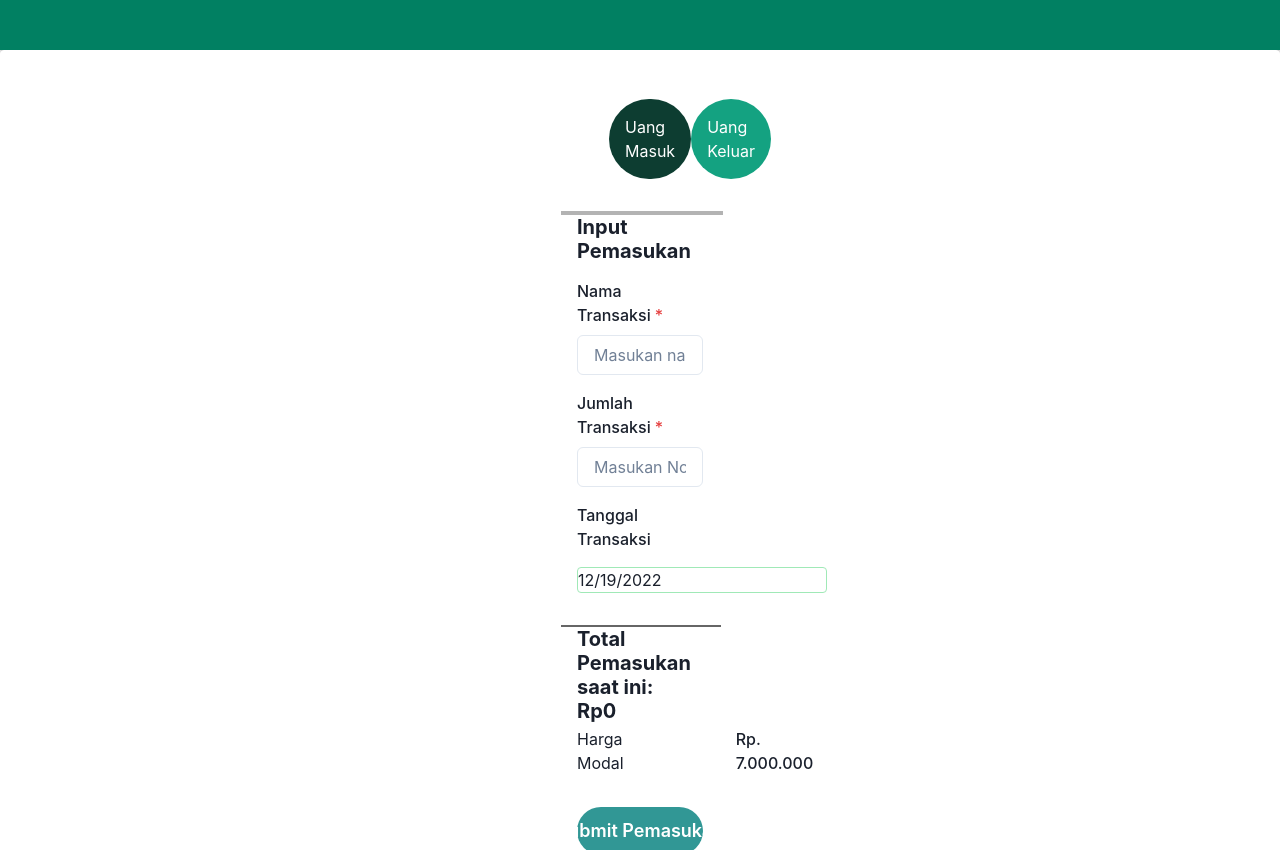
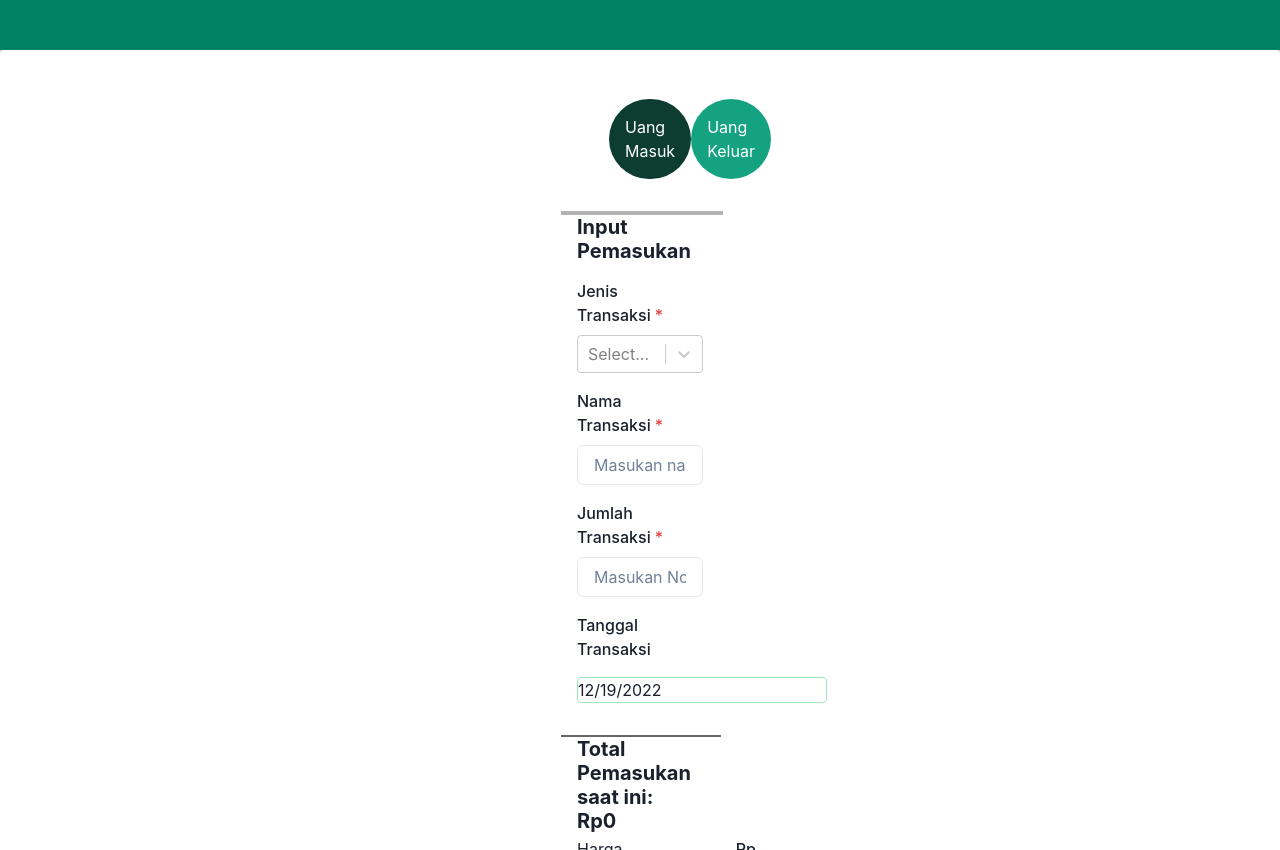
Before and after one commit to AndhikaBrosnan/financial-reporting, a Next.js app: page /reports in a window 1280 px wide. Built offline with nearby package versions, Linux system fonts and the light colour scheme.

Commit message:
fix: tambah jenis transaksi

```diff
--- a/pages/financial-records/index.js
+++ b/pages/financial-records/index.js
@@ -41,7 +41,7 @@ const FinancialRecords = () => {
     <Box p={!isMobile && "0 30em"}>
       <HeaderLayout />
       <Flex justifyContent="center" alignItems="center" pt="1em">
-        <Heading as="h3">Mutasi</Heading>
+        <Heading as="h3">Jurnal Umum</Heading>
       </Flex>
 
       <Box mt={"1em"}>
@@ -59,7 +59,7 @@ const FinancialRecords = () => {
                   >
                     <Box>
                       <Text className={styles["transaction-title"]}>
-                        {item.name}
+                        {item.jenisTransaksi}
                       </Text>
                       <Text>
                         {moment
--- a/pages/financial-records/styles.module.css
+++ b/pages/financial-records/styles.module.css
@@ -5,4 +5,5 @@
 .transaction-title {
   font-size: larger;
   font-weight: 500;
+  text-transform: capitalize;
 }
--- a/pages/profit-loss/index.js
+++ b/pages/profit-loss/index.js
@@ -15,8 +15,6 @@ const ProfitLoss = () => {
   const [totalProfit, setTotalProfit] = useState(0);
 
   const formatter = new Intl.NumberFormat("id-ID");
-
-  console.log("totalProfit: ", totalProfit);
 
   useEffect(() => {
     const transactions = JSON.parse(localStorage.getItem("transactions"));
--- a/pages/reports/components/income/index.js
+++ b/pages/reports/components/income/index.js
@@ -10,25 +10,26 @@ import {
   Text,
   useToast,
 } from "@chakra-ui/react";
+import CreatableSelect from "react-select/creatable";
 import styles from "./styles.module.css";
 
 import DatePicker from "react-datepicker";
 import "react-datepicker/dist/react-datepicker.css";
 import { useEffect, useState } from "react";
 import { isMiniMobileHandler } from "../../../../common/helpers/responsive";
-import { isEmpty } from "lodash";
+import { isEmpty, set } from "lodash";
 
 const IncomeComponent = () => {
   const formatter = new Intl.NumberFormat("id-ID");
   const isMobile = isMiniMobileHandler();
   const toast = useToast();
 
+  const [jenisTransaksi, setJenisTransaksi] = useState("");
   const [namaTransaksi, setNamaTransaksi] = useState("");
   const [nominalTransaksi, setNominalTransaksi] = useState(null);
   const [tanggalTransaksi, setTanggalTransaksi] = useState(
     new Date().getTime()
   );
-
   const [transactions, setTransactions] = useState([]);
   const [totalIncome, setTotalIncome] = useState(0);
 
@@ -38,6 +39,15 @@ const IncomeComponent = () => {
       setTransactions(JSON.parse(savedTransactions));
     }
   }, []);
+
+  const options = [
+    { value: "penjualan", label: "Penjualan" },
+    { value: "penambahan modal", label: "Penambahan modal" },
+    { value: "pendapatan di luar usaha", label: "Pendapatan di luar usaha" },
+    { value: "pendapatan jasa", label: "Pendapatan jasa" },
+    { value: "terima pinjaman", label: "Terima pinjaman" },
+    { value: "penagihan utang/cicilan", label: "Penagihan utang/ cicilan" },
+  ];
 
   useEffect(() => {
     const calculateIncome = transactions.reduce((accumulator, currentValue) => {
@@ -51,11 +61,11 @@ const IncomeComponent = () => {
 
   const onSubmitIncome = () => {
     const validate = validateForms();
-    console.log("validate: ", validate);
     if (!validate) return;
 
     const transactionTemp = {
       type: "income",
+      jenisTransaksi: jenisTransaksi.value,
       name: namaTransaksi,
       nominal: nominalTransaksi,
       transactionDate: tanggalTransaksi,
@@ -75,6 +85,7 @@ const IncomeComponent = () => {
     });
 
     setNamaTransaksi("");
+    setJenisTransaksi(null);
     setNominalTransaksi(0);
     setTanggalTransaksi(new Date().getTime());
   };
@@ -112,6 +123,15 @@ const IncomeComponent = () => {
         <Heading as="h4" size="md">
           Input Pemasukan
         </Heading>
+        <FormControl m={"1em 0"} isRequired>
+          <FormLabel>Jenis Transaksi</FormLabel>
+          <CreatableSelect
+            isClearable
+            options={options}
+            value={jenisTransaksi}
+            onChange={(item) => setJenisTransaksi(item)}
+          />
+        </FormControl>
         <FormControl m={"1em 0"} isRequired>
           <FormLabel>Nama Transaksi</FormLabel>
           <Input
--- a/pages/reports/components/outcome/index.js
+++ b/pages/reports/components/outcome/index.js
@@ -14,12 +14,14 @@ import DatePicker from "react-datepicker";
 import { isMiniMobileHandler } from "../../../../common/helpers/responsive";
 import styles from "./styles.module.css";
 import { isEmpty } from "lodash";
+import CreatableSelect from "react-select/creatable";
 
 const OutcomeComponent = () => {
   const formatter = new Intl.NumberFormat("id-ID");
   const toast = useToast();
   const isMobile = isMiniMobileHandler();
 
+  const [jenisTransaksi, setJenisTransaksi] = useState("");
   const [namaTransaksi, setNamaTransaksi] = useState("");
   const [nominalTransaksi, setNominalTransaksi] = useState(null);
   const [tanggalTransaksi, setTanggalTransaksi] = useState(
@@ -28,6 +30,21 @@ const OutcomeComponent = () => {
 
   const [transactions, setTransactions] = useState([]);
   const [totalIncome, setTotalIncome] = useState(0);
+
+  const options = [
+    { value: "pembelian bahan baku", label: "Pembelian bahan baku" },
+    { value: "pengeluaran di luar usaha", label: "Pengeluaran di luar usaha" },
+    { value: "biaya operasional", label: "Biaya operasional" },
+    { value: "gaji/bonus karyawan", label: "Gaji/ bonus karyawan" },
+    { value: "sewa Bangunan", label: "Sewa Bangunan" },
+    {
+      value: "beban listrik/air/telepon",
+      label: "Beban listrik/ air/ telepon",
+    },
+    { value: "pemberian utang", label: "Pemberian Utang" },
+    { value: "pembayaran utang/cicilan", label: "pembayaran utang/ cicilan" },
+    { value: "pengeluaran lain lain", label: "Pengeluaran lain lain" },
+  ];
 
   useEffect(() => {
     const savedTransactions = localStorage.getItem("transactions");
@@ -48,11 +65,11 @@ const OutcomeComponent = () => {
 
   const onSubmitIncome = () => {
     const validate = validateForms();
-    console.log("validate: ", validate);
     if (!validate) return;
 
     const transactionTemp = {
       type: "outcome",
+      jenisTransaksi: jenisTransaksi.value,
       name: namaTransaksi,
       nominal: nominalTransaksi,
       transactionDate: tanggalTransaksi,
@@ -72,6 +89,7 @@ const OutcomeComponent = () => {
     });
 
     setNamaTransaksi("");
+    setJenisTransaksi(null);
     setNominalTransaksi(0);
     setTanggalTransaksi(new Date().getTime());
   };
@@ -109,6 +127,15 @@ const OutcomeComponent = () => {
         <Heading as="h4" size="md">
           Input Pengeluaran
         </Heading>
+        <FormControl m={"1em 0"} isRequired>
+          <FormLabel>Jenis Transaksi</FormLabel>
+          <CreatableSelect
+            isClearable
+            options={options}
+            value={jenisTransaksi}
+            onChange={(item) => setJenisTransaksi(item)}
+          />
+        </FormControl>
         <FormControl m={"1em 0"} isRequired>
           <FormLabel>Nama Transaksi</FormLabel>
           <Input
```
